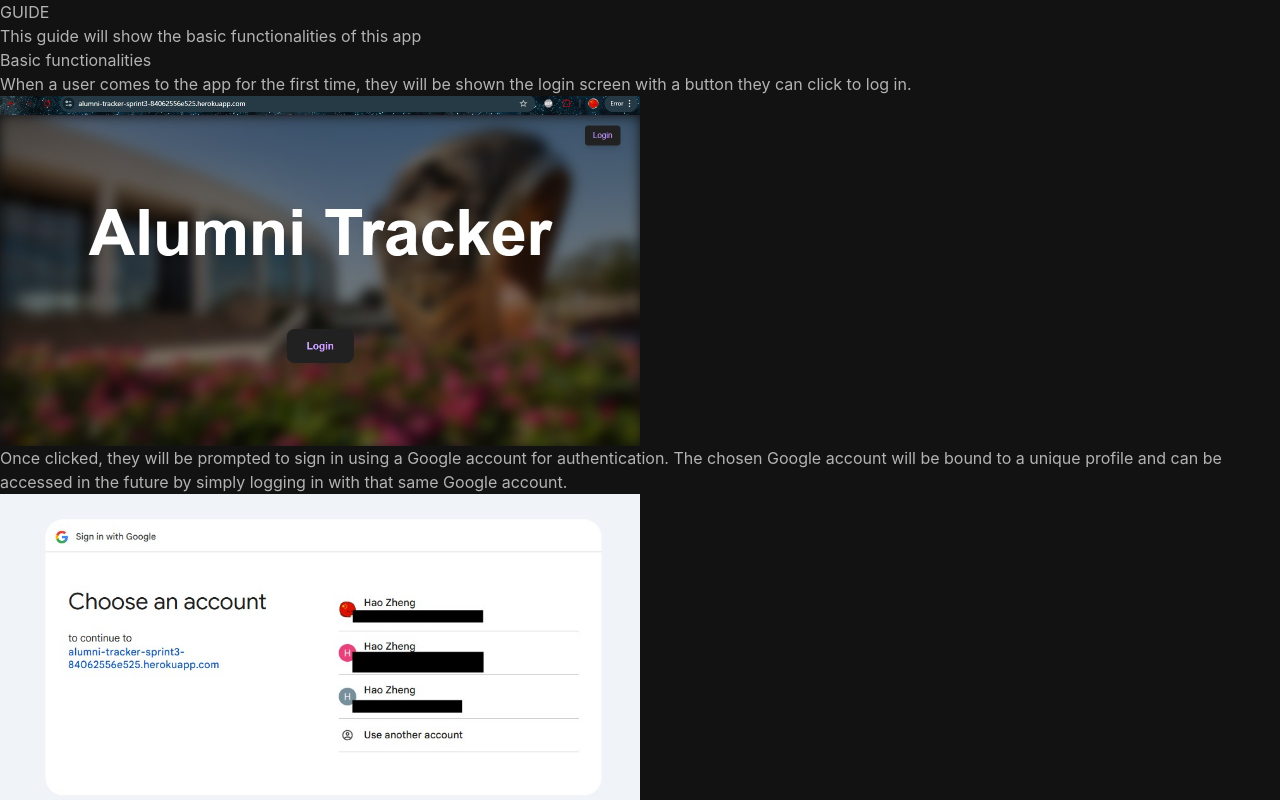
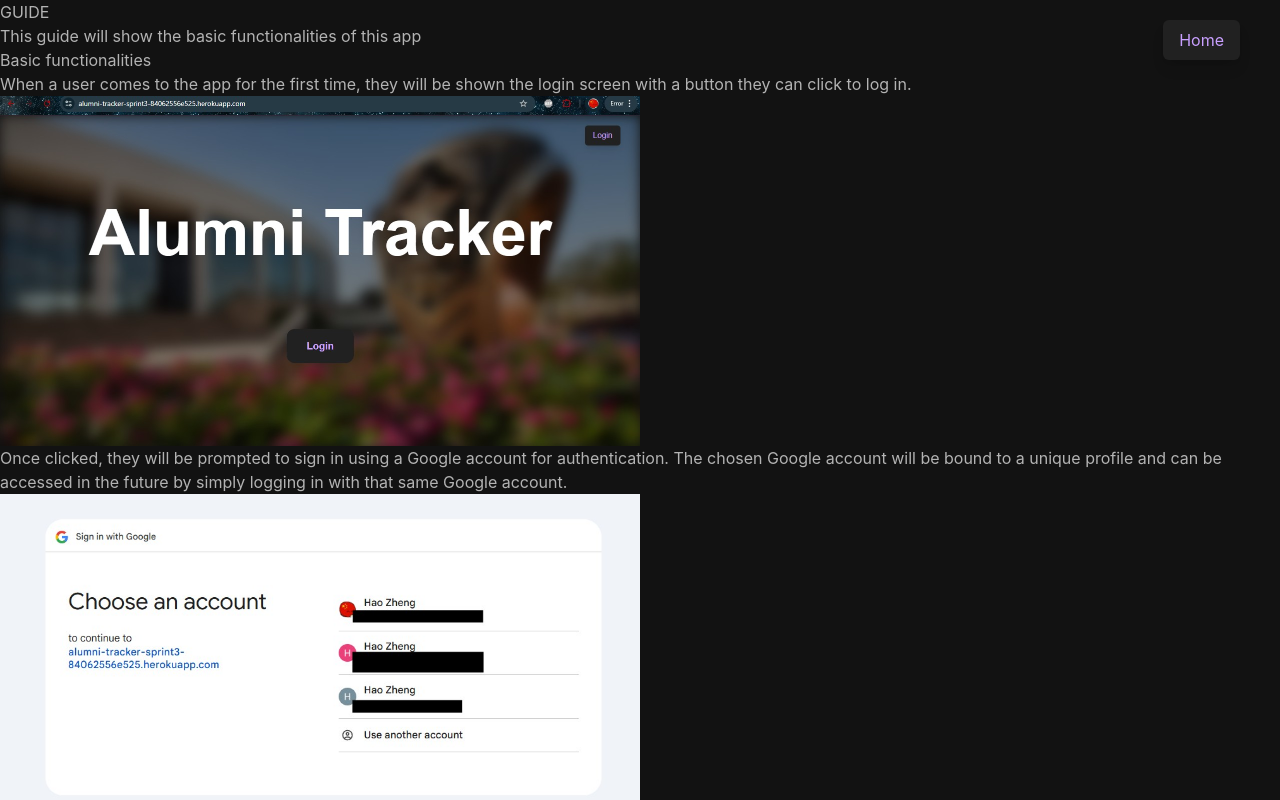
Before and after one commit to jxhnmo/SlingHealthAlumniTracker, a Next.js app in the folder frontend/: page /documentation in a window 1280 px wide. Shown: the top 800 px of the page. Built offline with nearby package versions, Linux system fonts and the light colour scheme.

Commit message:
link to home

```diff
--- a/frontend/src/pages/documentation.tsx
+++ b/frontend/src/pages/documentation.tsx
@@ -1,10 +1,22 @@
 import React, { useState } from "react";
+import Link from "next/link";
 import { useRouter } from "next/router";
 import Image from "react";
 
 const Documentation: React.FC = () => {
   return (
     <div>
+      {/* Navigation */}
+      <nav className="absolute top-5 right-10 flex gap-3 z-20">
+        <>
+          <Link
+            href="/"
+            className="px-4 py-2 text-[--popcol] bg-[--dark2] rounded-md shadow-lg transition hover:bg-[--popcol] hover:text-[--dark2] hover:scale-105"
+          >
+            Home
+          </Link>
+        </>
+      </nav>
       <h1>GUIDE</h1>
       <p>This guide will show the basic functionalities of this app</p>
       <h2>Basic functionalities</h2>
```
